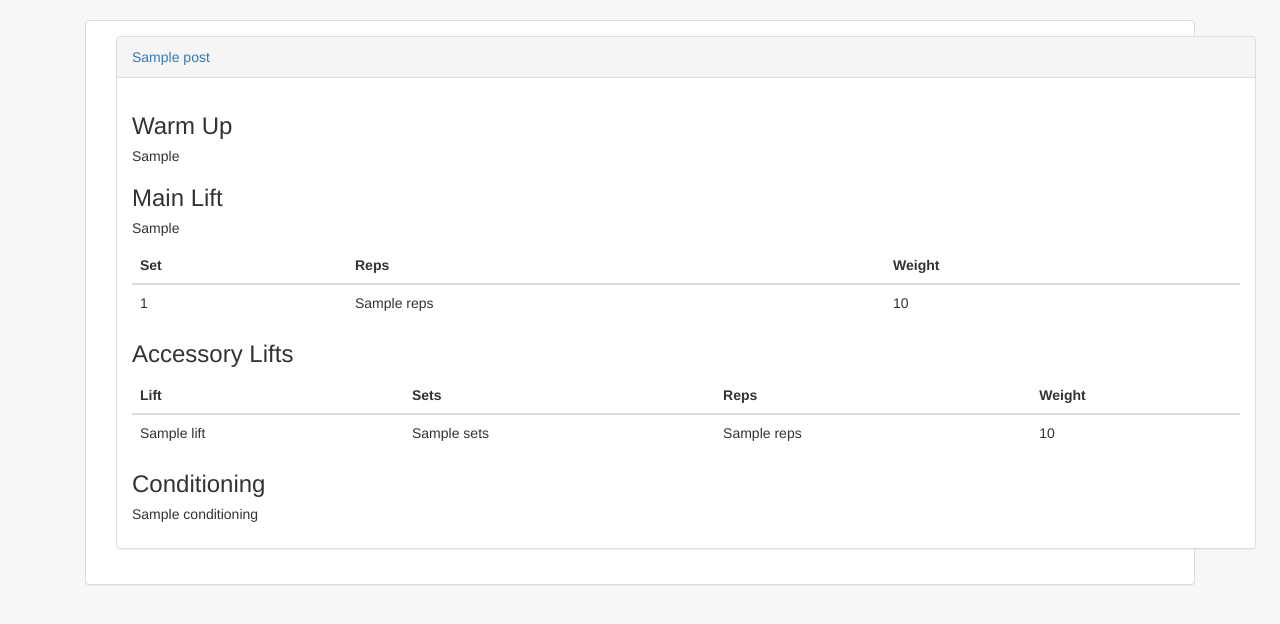
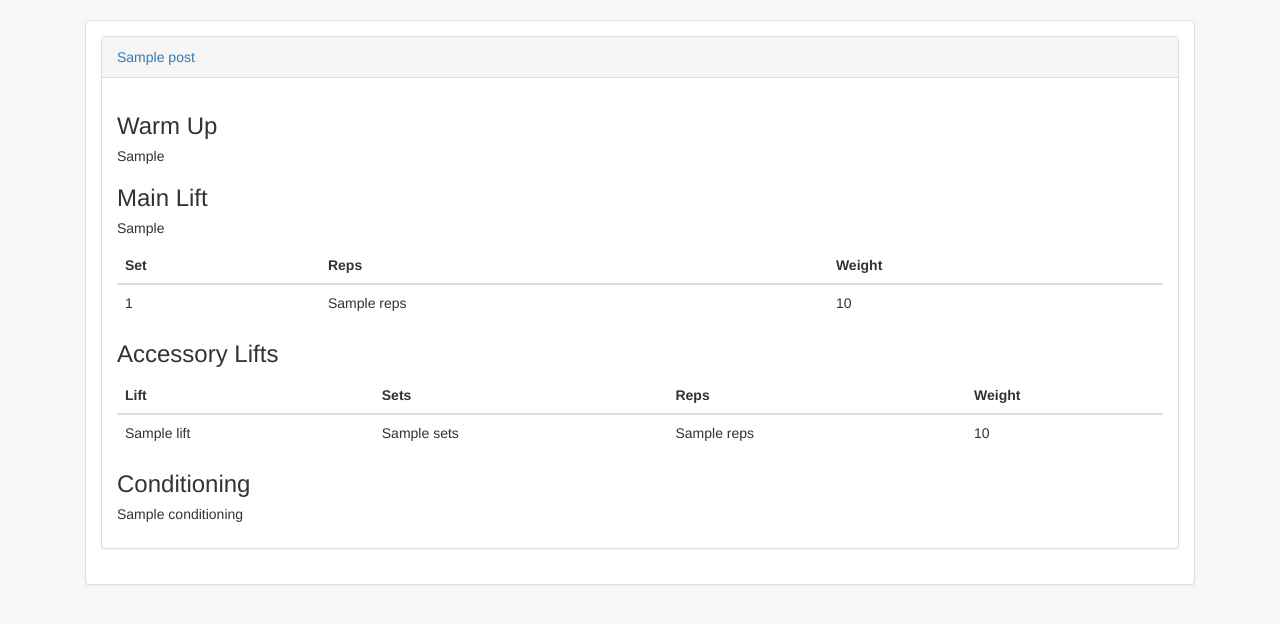
Before and after one commit to Rshep3087/strength_log, a Flask app: template strength_log/templates/post.html in a window 1280 px wide. Shown: the part 52-676 px from the top of the page. Run offline with Flask 2, Linux system fonts and the light colour scheme; tables that the repository leaves empty hold one stand-in row (values such as "Sample post"); the template is opened without the code that fills it: values that come from a table or form of the project are taken from there, most other values are stand-ins (such as "Sample title", 1, 10 or a date in 2020); some libraries are stand-ins or nearby versions.

Commit message:
fit post page to container

```diff
--- a/strength_log/templates/post.html
+++ b/strength_log/templates/post.html
@@ -8,8 +8,6 @@
 {% endblock %}
 
 {% block app_content %}
-<div class="content-section">
-	<div class="container">
 	{% if post.author == current_user %}
 		<div>
 			<a class="btn" id="update_post" href="{{ url_for('posts.update_post', post_id=post.id) }}">Update</a>
@@ -73,7 +71,4 @@
 				<h5>{{ post.conditioning }}</h5>
 			</div>
 		</div>
-	</div>
-</div>
-
 {% endblock %}
```
